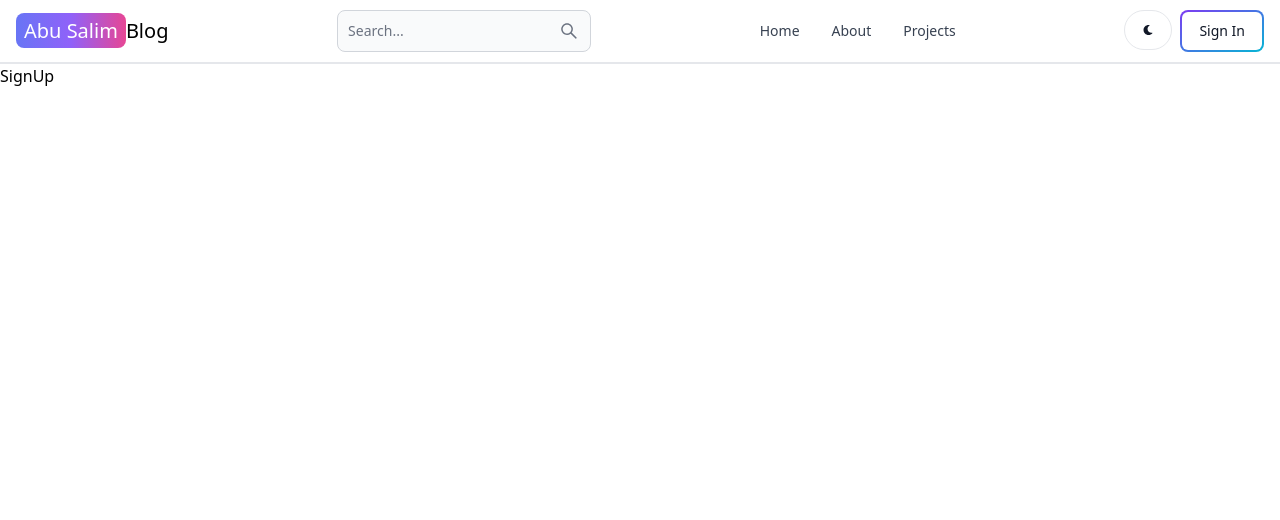
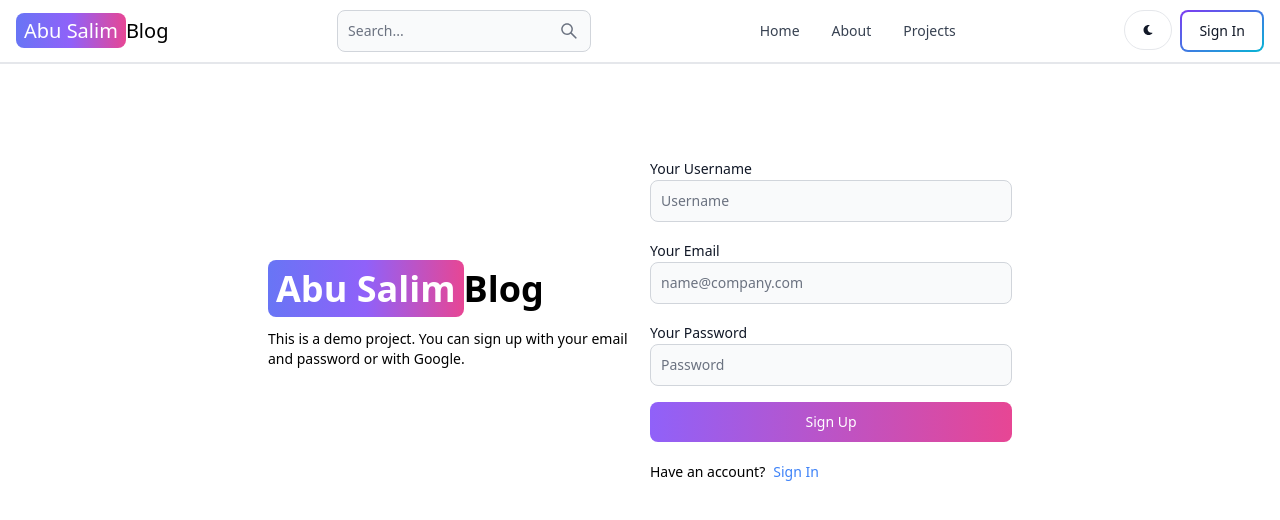
Before and after one commit to AbuSaalim/BlogApp, a React (Vite) app in the folder client/: page /sign-up in a window 1280 px wide. Shown: the top 520 px of the page. Built offline with nearby package versions, Linux system fonts and the light colour scheme.

Commit message:
create sign up page ui

```diff
--- a/client/src/pages/SignUp.jsx
+++ b/client/src/pages/SignUp.jsx
@@ -1,9 +1,54 @@
-import React from 'react'
+import { Button, Label, TextInput } from "flowbite-react";
+import React from "react";
+import { Link } from "react-router-dom";
 
 export default function SignUp() {
   return (
-    <div>
-      SignUp
+    <div className="min-h-screen mt-20">
+      <div className="flex p-3 max-w-3xl mx-auto flex-col md:flex-row md:items-center gap-5">
+        {/* left */}
+        <div className="flex-1">
+          <Link to="/" className="font-bold text-4xl">
+            <span className="px-2 py-1 bg-gradient-to-r from-indigo-500 via-purple-500 to-pink-500 rounded-lg text-white">
+              Abu Salim
+            </span>
+            Blog
+          </Link>
+          <p className="text-sm mt-5">
+            This is a demo project. You can sign up with your email and password
+            or with Google.
+          </p>
+        </div>
+        {/* right */}
+
+        <div className="flex-1">
+          <form className="flex flex-col gap-4">
+            <div>
+              <Label value="Your Username" />
+              <TextInput type="text" placeholder="Username" id="username" />
+            </div>
+            <div>
+              <Label value="Your Email" />
+              <TextInput
+                type="text"
+                placeholder="name@company.com"
+                id="email"
+              />
+            </div>
+            <div>
+              <Label value="Your Password" />
+              <TextInput type="text" placeholder="Password" id="password" />
+            </div>
+            <Button gradientDuoTone="purpleToPink">Sign Up</Button>
+          </form>
+          <div className="flex gap-2 text-sm mt-5">
+            <span>Have an account?</span>
+            <Link to="/sign-in" className="text-blue-500">
+              Sign In
+            </Link>
+          </div>
+        </div>
+      </div>
     </div>
-  )
+  );
 }
```
